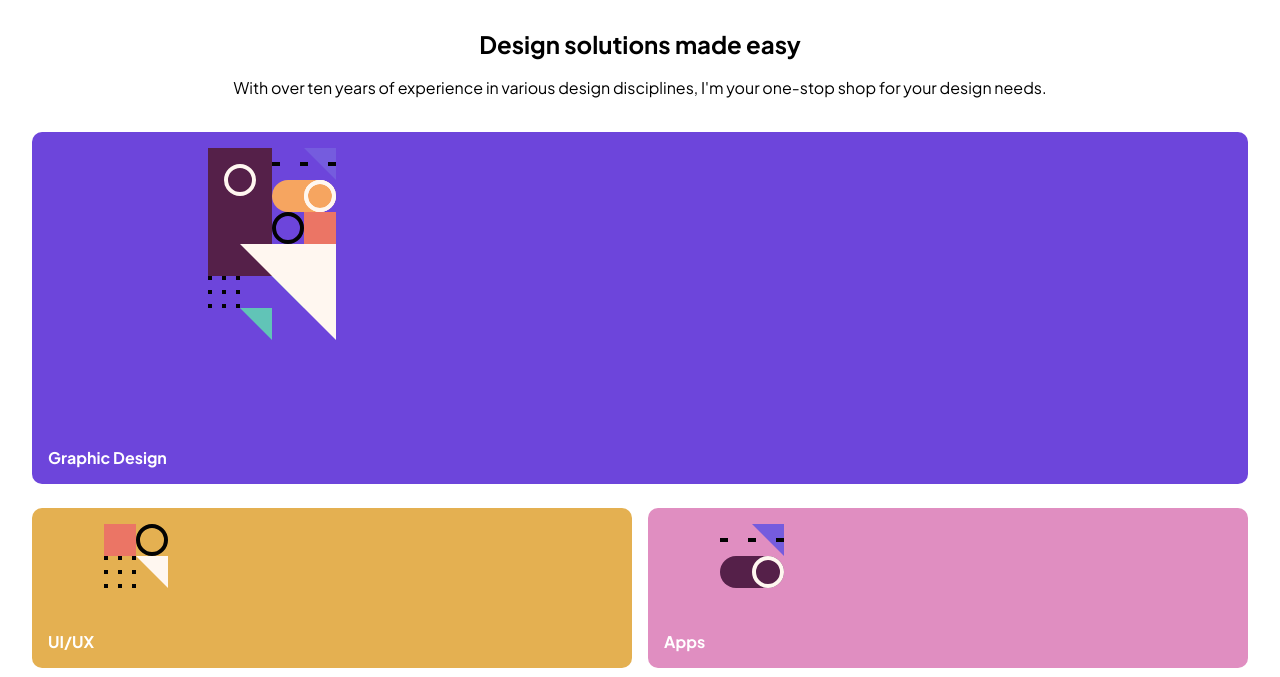
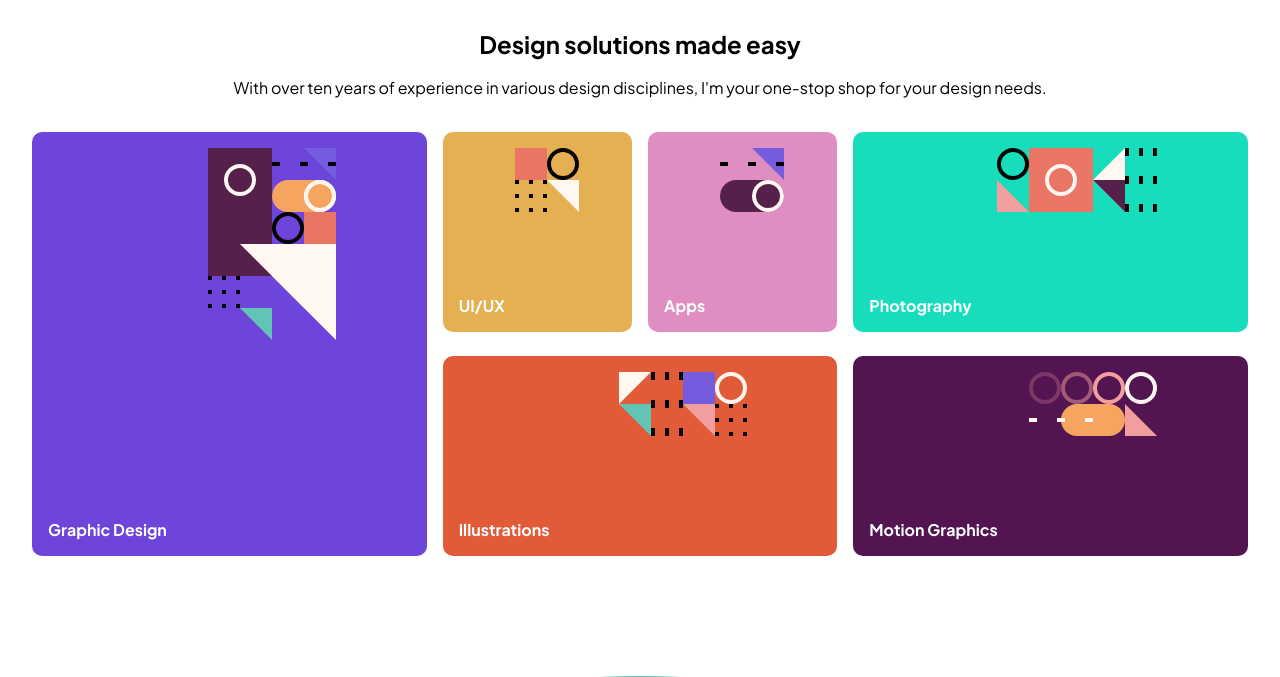
Before and after one commit to WadieBenabdouh/portfolio-gallery, a website built with Vite: page index.html in a window 1280 px wide. Shown: the part 67-744 px from the top of the page. Built offline with nearby package versions, Linux system fonts and the light colour scheme.

Commit message:
fuck css grid acting crazy for 4 hours

```diff
--- a/main.scss
+++ b/main.scss
@@ -393,3 +393,53 @@ footer {
         }
     }
 }
+
+
+
+// ----- D E S K T O P ----- //
+// ----- D E S I G N  ----- //
+@media screen and (min-width:1080px) and (max-width: 1440px) {
+
+    // GRID TILES
+    .grid-tiles {
+        grid-template-columns: 1fr 1fr 1fr 1fr 1fr 1fr !important;
+        grid-template-rows: 12.5rem 12.5rem !important;
+
+        .wrapper-one {
+            //graphicDesign
+            grid-row: 1/2 !important;
+            height: 26.5rem !important;
+        }
+
+        .wrapper-two {
+            //ui-u
+            grid-row: 1/2 !important;
+            height: 12.5rem !important;
+        }
+
+        .wrapper-three {
+            //apps
+            height: 12.5rem !important;
+        }
+
+        .wrapper-four {
+            //illustrations
+            grid-column: 3/5 !important;
+            grid-row: 2/4 !important;
+            height: 12.5rem !important;
+
+        }
+
+        .wrapper-five {
+            //photography
+            grid-column: 5/7 !important;
+            height: 12.5rem !important;
+        }
+
+        .wrapper-six {
+            //motionGraphics
+            grid-column: 5/7 !important;
+            height: 12.5rem !important;
+        }
+    }
+}
```
